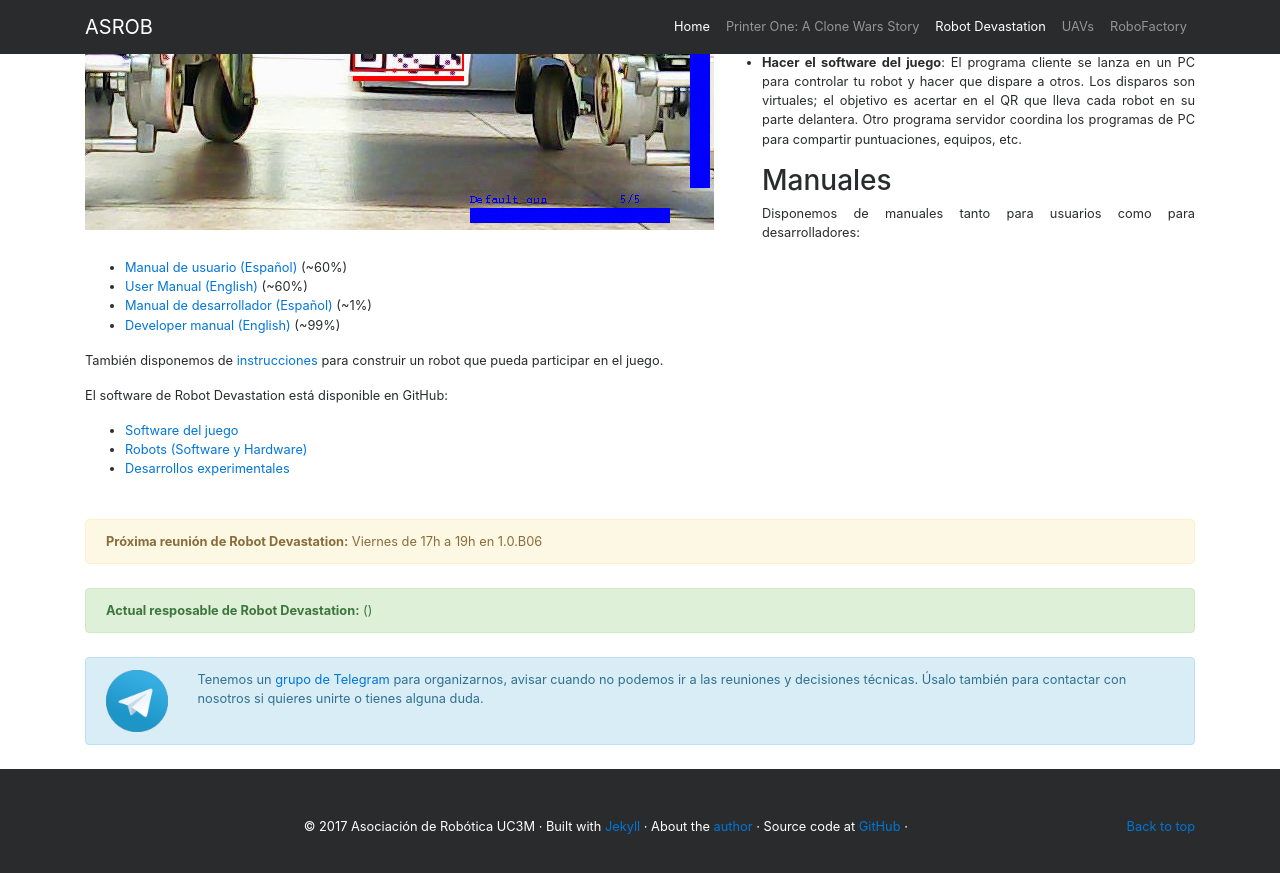
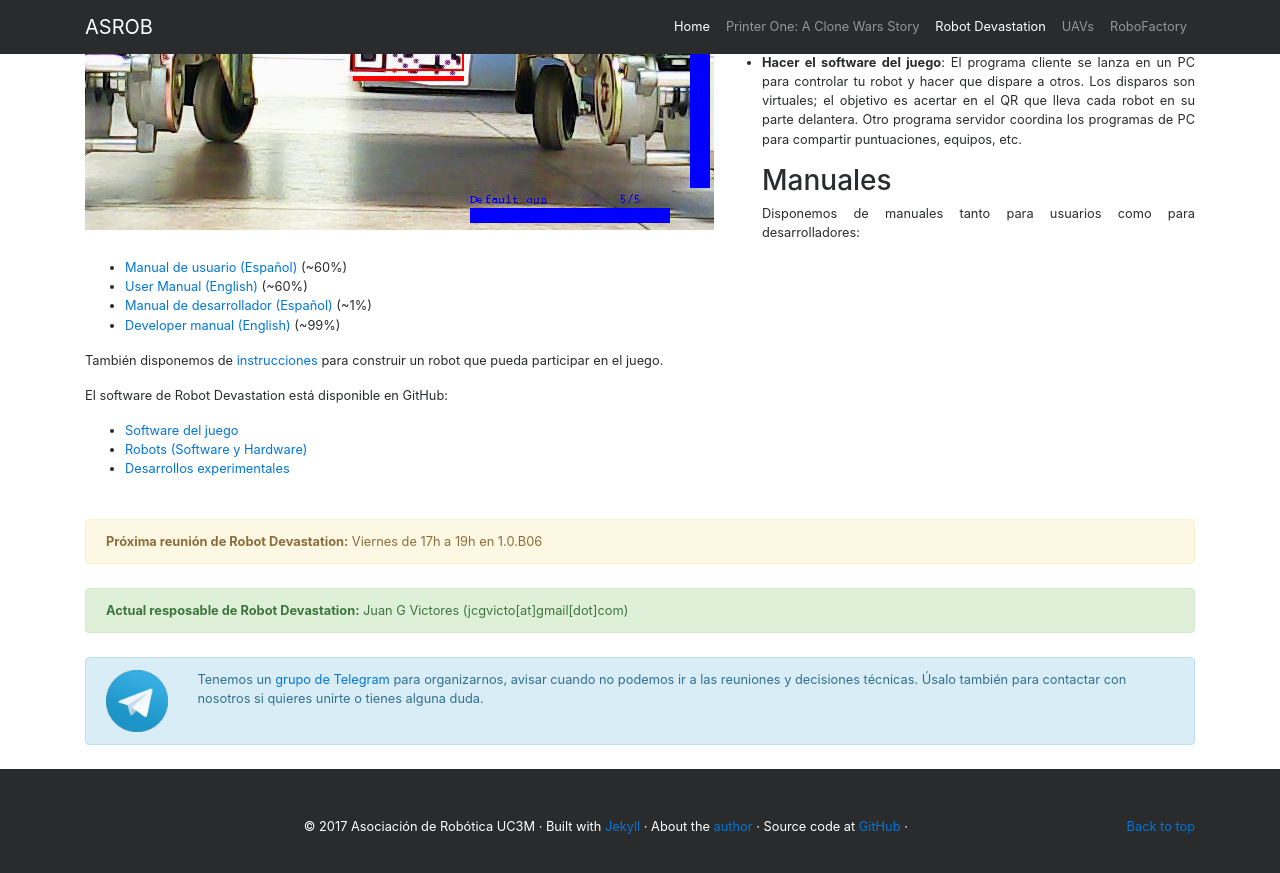
Before and after one commit to asrob-uc3m/asrob-uc3m.github.io, a Jekyll site: the page built from _workgroups/2017-05-28-robot-devastation.markdown, in a window 1280 px wide and 900 px high, scrolled down 968 px. Shown: the top 873 px of the window. Built offline with Jekyll 4.4.1, drawn with Linux system fonts in a browser that asks for light colours.

Commit message:
Añadir responsable RD
- https://github.com/asrob-uc3m/actas/issues/142

```diff
--- a/_workgroups/2017-05-28-robot-devastation.markdown
+++ b/_workgroups/2017-05-28-robot-devastation.markdown
@@ -7,8 +7,8 @@ url_wiki: http://asrob.uc3m.es/index.php/Robot_Devastation
 url_telegram: https://telegram.me/joinchat/ADT1EAjJk_gwAb9GNkqcpA
 picture: /img/rd.png
 picture_full: /img/rd-full.jpg
-manager:
-manager_email:
+manager: Juan G Victores
+manager_email: jcgvicto[at]gmail[dot]com
 next_meeting:  Viernes de 17h a 19h en 1.0.B06
 layout: workgroup
 active: true
```
